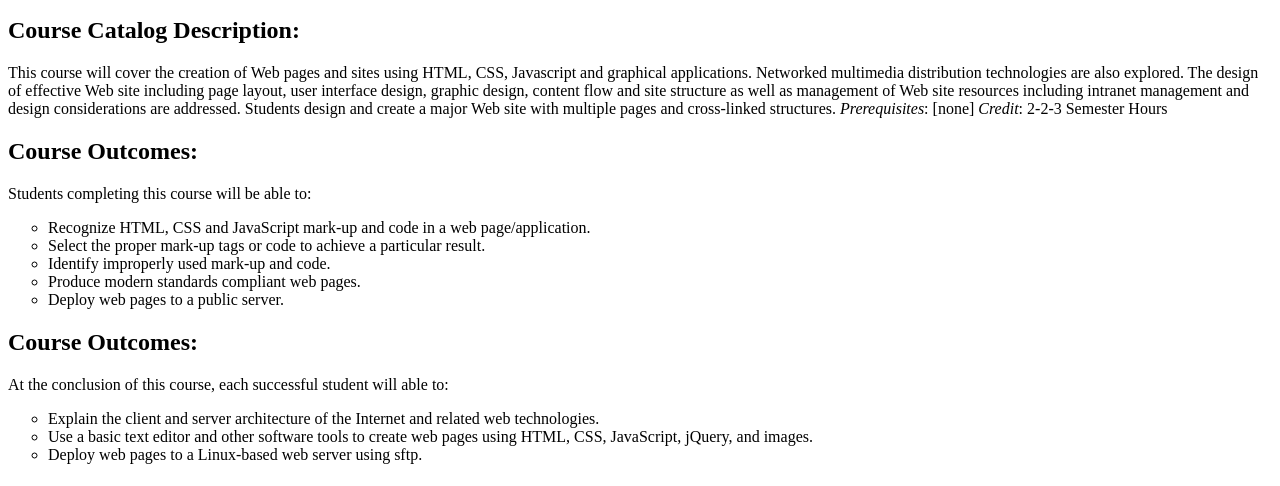
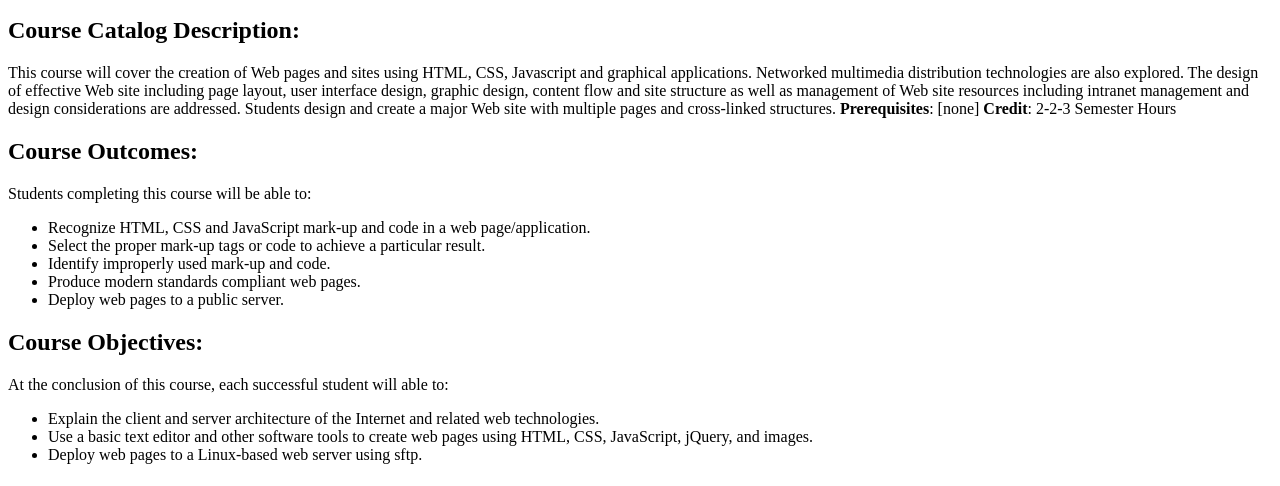
Before and after one commit to ArmaniLeSure/Lab2, a plain HTML site: page index.html in a window 1280 px wide. Shown: the part 311-797 px from the top of the page. Drawn offline with Linux system fonts and the light colour scheme.

Commit message:
Changed style to disc, and fixed wording

```diff
--- a/index.html
+++ b/index.html
@@ -13,19 +13,19 @@
 <h2>Lecture Days, Time and Place:</h2>
 <p>Tuesdays 6:25pm to 9:05pm @ John T. Rettaliata Engineering Center, Room 036</p>
 <h2>Course Catalog Description:</h2>
-<p>This course will cover the creation of Web pages and sites using HTML, CSS, Javascript and graphical applications. Networked multimedia distribution technologies are also explored. The design of effective Web site including page layout, user interface design, graphic design, content flow and site structure as well as management of Web site resources including intranet management and design considerations are addressed. Students design and create a major Web site with multiple pages and cross-linked structures. <em>Prerequisites</em>: [none] <em>Credit</em>: 2-2-3 Semester Hours</p>
+<p>This course will cover the creation of Web pages and sites using HTML, CSS, Javascript and graphical applications. Networked multimedia distribution technologies are also explored. The design of effective Web site including page layout, user interface design, graphic design, content flow and site structure as well as management of Web site resources including intranet management and design considerations are addressed. Students design and create a major Web site with multiple pages and cross-linked structures. <b>Prerequisites</b>: [none] <b>Credit</b>: 2-2-3 Semester Hours</p>
 <h2>Course Outcomes:</h2>
 <p>Students completing this course will be able to:</p>
-<ul style ="list-style-type:circle;">
+<ul style ="list-style-type:disc;">
 <li>Recognize HTML, CSS and JavaScript mark-up and code in a web page/application.</li>
 <li>Select the proper mark-up tags or code to achieve a particular result.</li>
 <li>Identify improperly used mark-up and code.</li>
 <li>Produce modern standards compliant web pages.</li>
 <li>Deploy web pages to a public server.</li>
 </ul>
-<h2>Course Outcomes:</h2>
+<h2>Course Objectives:</h2>
 <p>At the conclusion of this course, each successful student will able to:</p>
-<ul style ="list-style-type:circle;">
+<ul style ="list-style-type:disc;">
 <li>Explain the client and server architecture of the Internet and related web technologies.</li>
 <li>Use a basic text editor and other software tools to create web pages using HTML, CSS, JavaScript, jQuery, and images.</li>
 <li>Deploy web pages to a Linux-based web server using sftp.</li>
```
